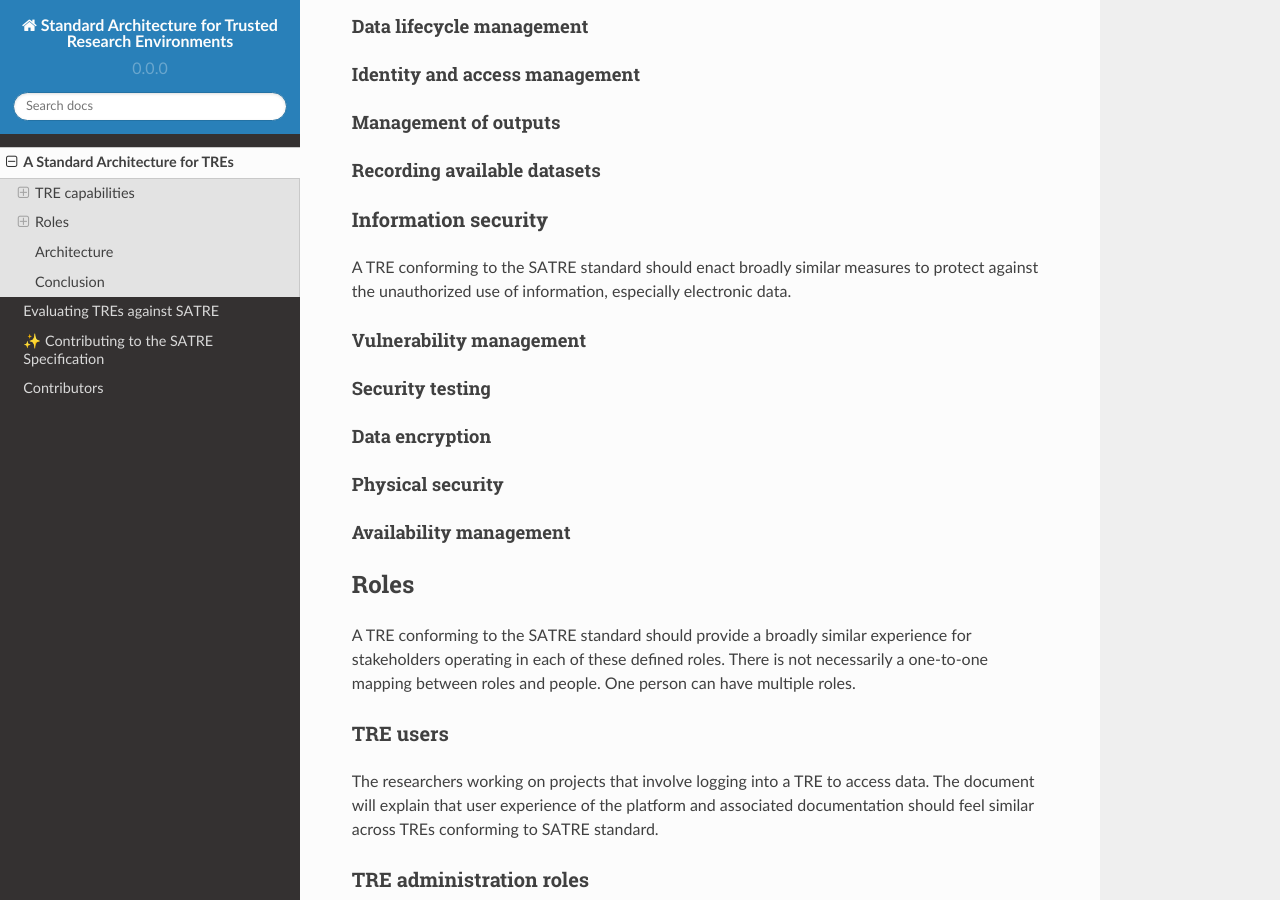
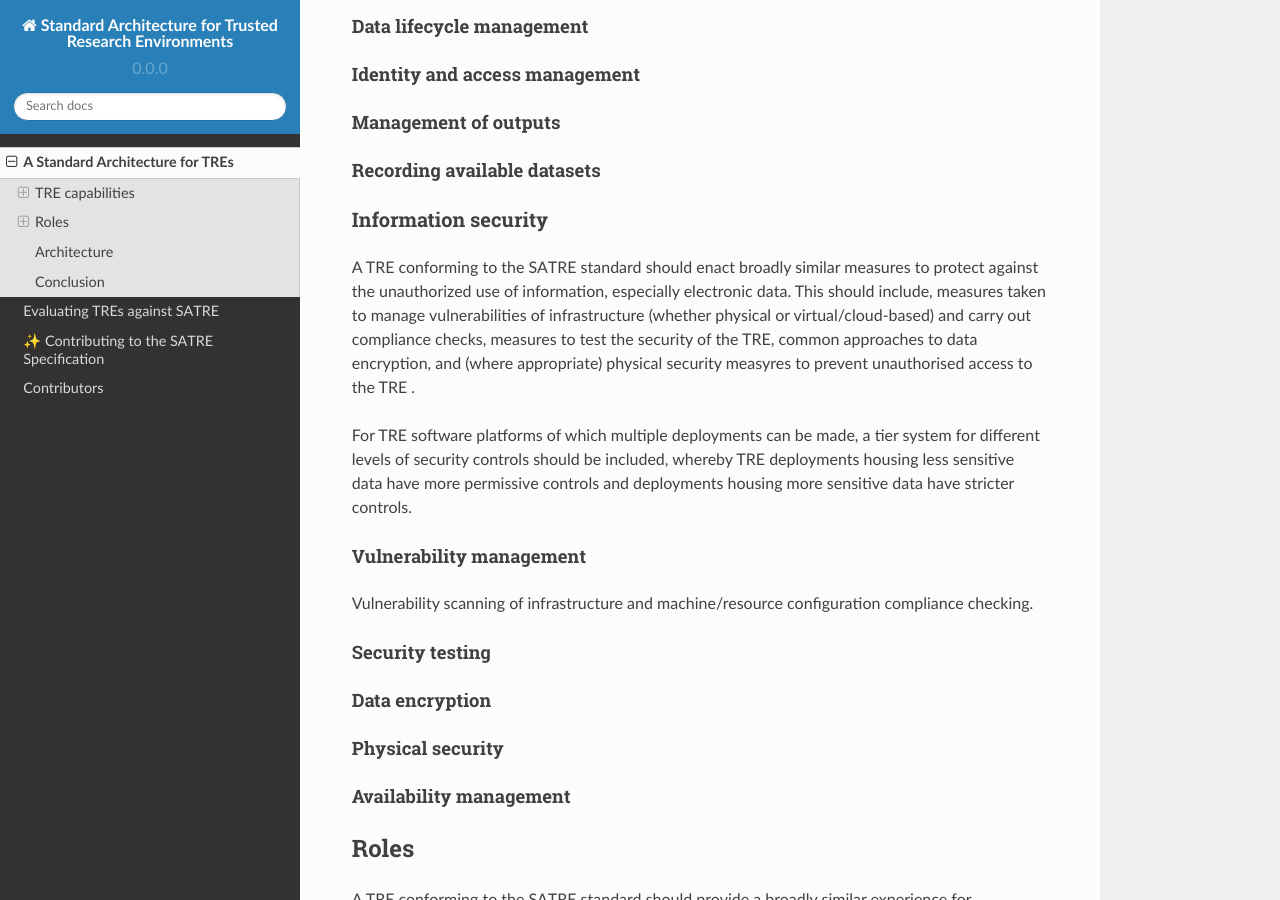
Before and after one commit to sa-tre/satre-specification, a Sphinx documentation site: the page built from docs/source/standard.md, in a window 1280 px wide and 900 px high, scrolled down 2080 px. Built offline with Sphinx 7.4.7 and the Read the Docs theme 2.0.0, drawn with Linux system fonts in a browser that asks for light colours.

Commit message:
first paragraph

```diff
--- a/docs/source/standard.md
+++ b/docs/source/standard.md
@@ -99,9 +99,15 @@ There might be good reasons why any particular TRE does not possess one or more
 
 ### Information security
 
-A TRE conforming to the SATRE standard should enact broadly similar measures to protect against the unauthorized use of information, especially electronic data.
+A TRE conforming to the SATRE standard should enact broadly similar measures to protect against the unauthorized use of information, especially electronic data. This should include, measures taken to manage vulnerabilities of infrastructure (whether physical or virtual/cloud-based) and carry out compliance checks, measures to test the security of the TRE, common approaches to data encryption, and (where appropriate) physical security measyres to prevent unauthorised access to the TRE .
+
+For TRE software platforms of which multiple deployments can be made, a tier system for different levels of security controls should be included, whereby TRE deployments housing less sensitive data have more permissive controls and deployments housing more sensitive data have stricter controls.
 
 #### Vulnerability management
+
+Vulnerability scanning of infrastructure and machine/resource configuration compliance checking.
+
+
 
 #### Security testing
 
```
